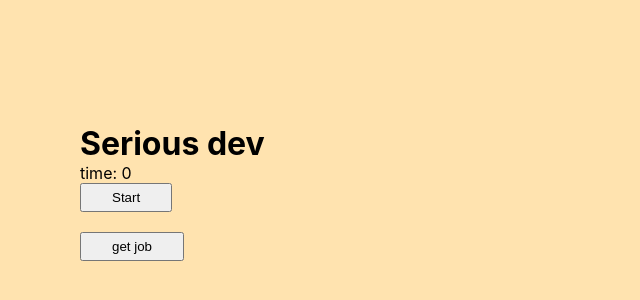
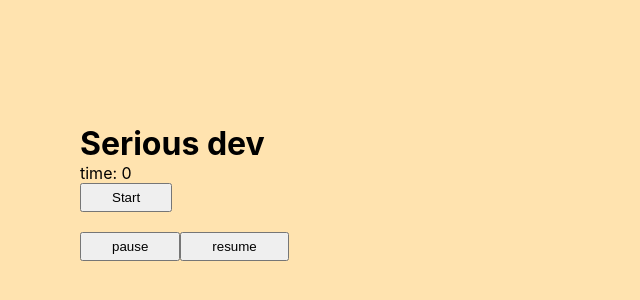
Before and after one commit to carlosmonserrat/gametycoon, a React (Create React App) app: page / in a window 1280 px wide. Shown: the part 36-336 px from the top of the page, without its empty margins (0-640 px from the left). Built offline with nearby package versions, Linux system fonts and the light colour scheme.

Commit message:
GAMEDEV-3: sset local timer

```diff
--- a/src/components/views/startview/index.tsx
+++ b/src/components/views/startview/index.tsx
@@ -1,51 +1,54 @@
-import React, {useState} from "react";
+import React, {useState, useEffect, useContext} from "react";
 import CenterMarginLayout from "../../layout/centermarginlayout";
 import style from "./style.module.css"
 
 const StartView = () => {
 
-    const [timeId, setTimeId] = useState(0);
-    const [gameTime, setGameTime] = useState(5000);
-    const [remainingTime, setRemainingTime] = useState(0);
+    const [timeLeftState, setTimeLeftState] = useState(0)
+
+    const timeDelay = 5000
+
+    let startTime = 0
+    let timeLeft = 0
+    let timeId = 0
+
+    const endGame = () => {
+        alert(`game over! ${timeLeft}`)
+    }
 
     const startGame = () => {
-        alert("game!")
-    }
-
-    const getJob = () => {
-
-    }
-
-    const startGameTimer = () => {
-        let timeId: number = setTimeout(startGame, gameTime) as unknown as number
-        setTimeId(timeId)
+        startTime = new Date() as unknown as number
+        timeLeft = timeDelay
+       // setTimeLeftState(timeLeft)
+        timeId = setTimeout(endGame, timeDelay) as unknown as number
     }
 
     const pauseGameTimer = () => {
+        let currentTime = new Date() as unknown as number
+        timeLeft -= (currentTime - startTime)
         clearTimeout(timeId)
-        alert("game is freeze")
+        //  setTimeLeftState(timeLeft)
+        alert(`game is freeze ${timeLeft}`)
     }
 
     const resumeGameTimer = () => {
-
+        console.log(timeLeft)
+        startTime = new Date() as unknown as number
+        timeId = setTimeout(endGame, timeLeft) as unknown as number
     }
 
     return (
         <CenterMarginLayout>
-
             <h1>Serious dev</h1>
-
-          time:  {timeId}
-
+            time: {timeLeftState}
             <br/>
-
-            <button onClick={startGameTimer} className={style.button}>Start</button>
+            <button onClick={startGame} className={style.button}>Start</button>
             <br/>
             <br/>
-            <button onClick={pauseGameTimer} className={style.button}>get job</button>
+            <button onClick={pauseGameTimer} className={style.button}>pause</button>
+            <button onClick={resumeGameTimer} className={style.button}>resume</button>
         </CenterMarginLayout>
     )
 }
 
-
 export default StartView
```
